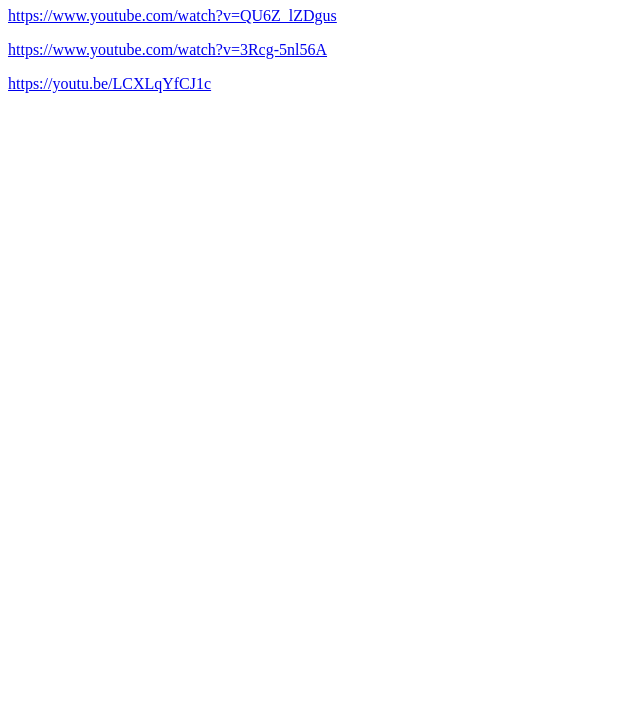
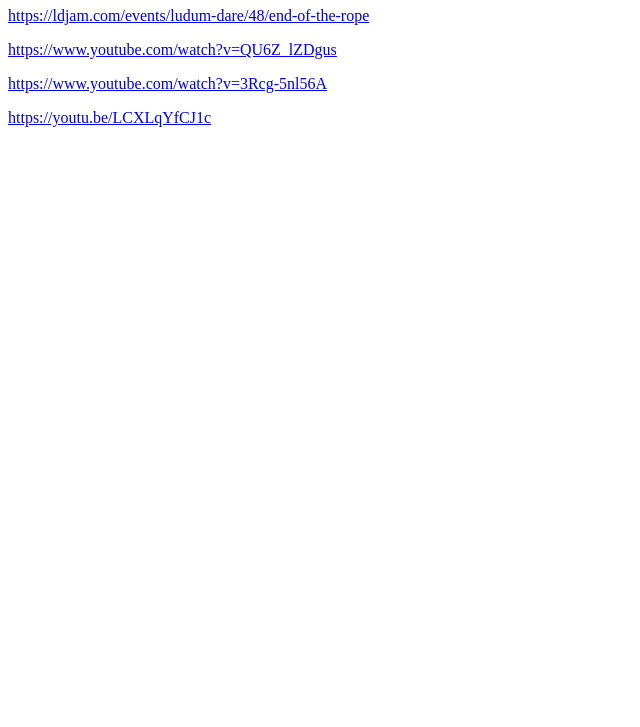
Before and after one commit to dacete/dacete.github.io, a plain HTML site: page index.html in a window 1280 px wide. Shown: the part 73-800 px from the top of the page, without its empty margins (0-640 px from the left). Drawn offline with Linux system fonts and the light colour scheme.

Commit message:
Update index.html

```diff
--- a/index.html
+++ b/index.html
@@ -5,6 +5,7 @@
 <html>
 <body>
 <h1>Hello World</h1>
+<p><a href="https://ldjam.com/events/ludum-dare/48/end-of-the-rope">https://ldjam.com/events/ludum-dare/48/end-of-the-rope</a></p>
 <p><a href="https://www.youtube.com/watch?v=QU6Z_lZDgus">https://www.youtube.com/watch?v=QU6Z_lZDgus</a></p>
 <p><a href="https://www.youtube.com/watch?v=3Rcg-5nl56A">https://www.youtube.com/watch?v=3Rcg-5nl56A</a></p>
 <p><a href="https://youtu.be/LCXLqYfCJ1c">https://youtu.be/LCXLqYfCJ1c</a></p>
```
